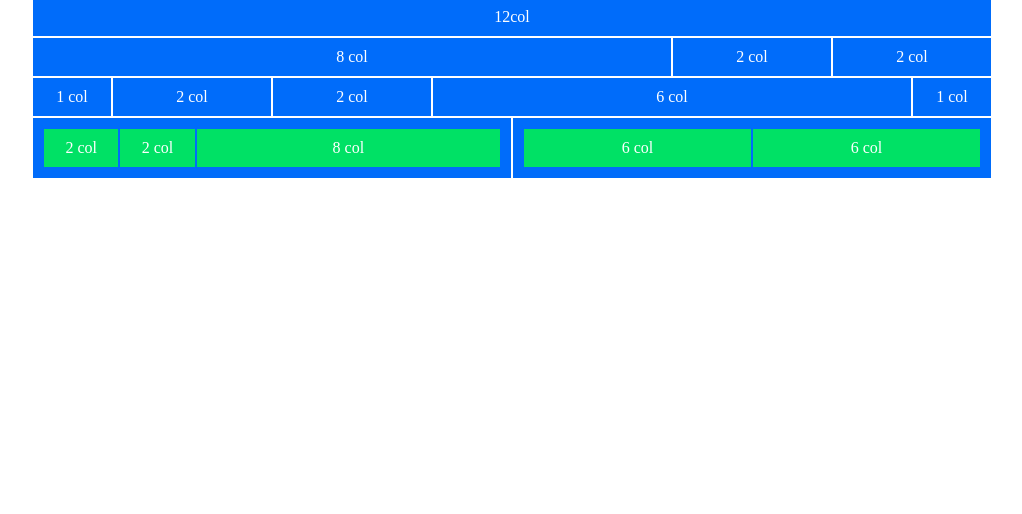
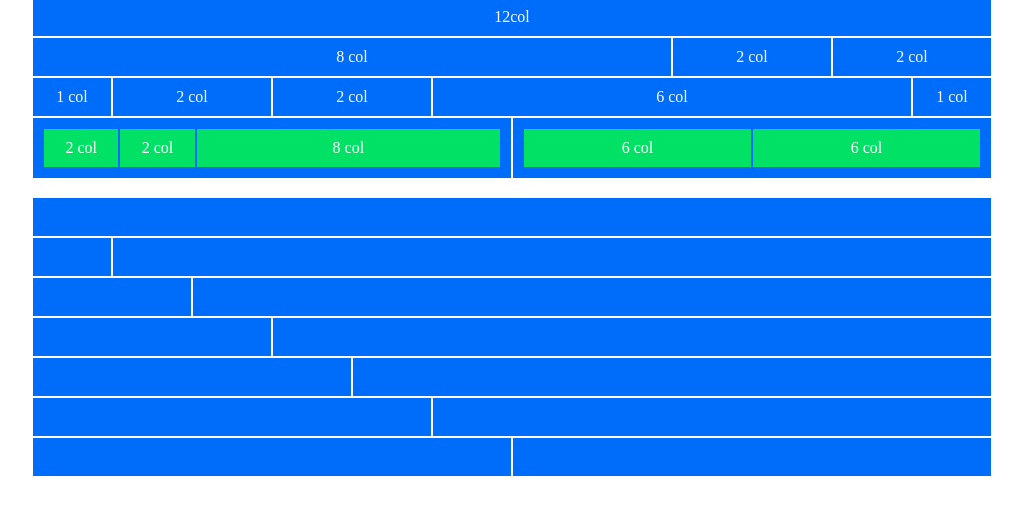
Before and after one commit to Roberta-Colombo/html-css-12bool, a plain HTML site: page index.html in a window 1280 px wide. Shown: the part 120-634 px from the top of the page, without its empty margins (128-1150 px from the left). Drawn offline with Linux system fonts and the light colour scheme.

Commit message:
Aggiunta seconda section

```diff
--- a/css/style.css
+++ b/css/style.css
@@ -17,3 +17,7 @@
     background-color: var(--green);
     border-color: var(--skyblue);
 }
+
+.no-content {
+    min-height: 40px;
+}
--- a/index.html
+++ b/index.html
@@ -12,6 +12,7 @@
 <body>
     <div class="container">
         <h1>Esercizio per casa</h1>
+        <!-- Prima sezione -->
         <div class="row d-flex">
             <div class="col-1 debug">1 col</div>
             <div class="col-1 debug">1 col</div>
@@ -62,6 +63,44 @@
                 <div class="col-6 debug nested">6 col</div>
             </div>
         </div>
+        <br>
+
+        <!-- Seconda sezione -->
+        <div class="row">
+            <div class="col-12 debug no-content"></div>
+        </div>
+
+        <div class="row d-flex">
+            <div class="col-1 debug no-content"></div>
+            <div class="col-11 debug no-content"></div>
+        </div>
+
+        <div class="row d-flex">
+            <div class="col-2 debug no-content"></div>
+            <div class="col-10 debug no-content"></div>
+        </div>
+
+        <div class="row d-flex">
+            <div class="col-3 debug no-content"></div>
+            <div class="col-9 debug no-content"></div>
+        </div>
+
+        <div class="row d-flex">
+            <div class="col-4 debug no-content"></div>
+            <div class="col-8 debug no-content"></div>
+        </div>
+
+        <div class="row d-flex">
+            <div class="col-5 debug no-content"></div>
+            <div class="col-7 debug no-content"></div>
+        </div>
+
+        <div class="row d-flex">
+            <div class="col-6 debug no-content"></div>
+            <div class="col-6 debug no-content"></div>
+        </div>
+
+
 
     </div>
 </body>
```
